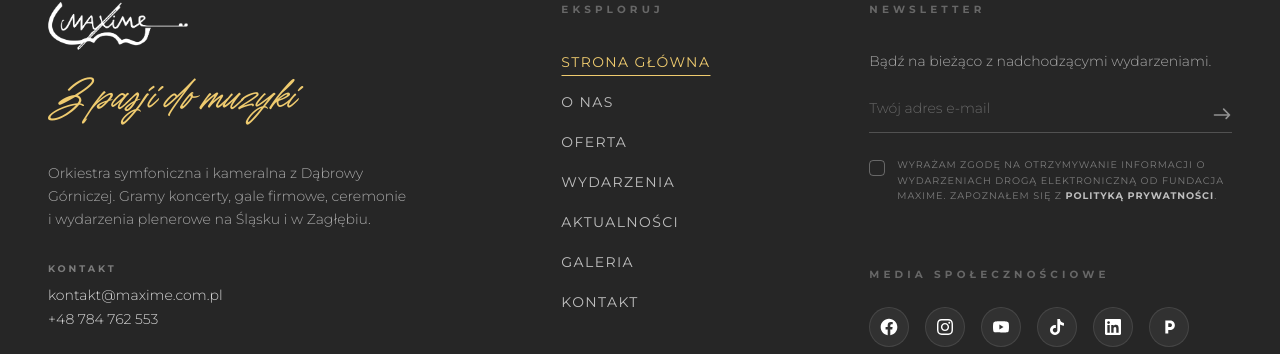
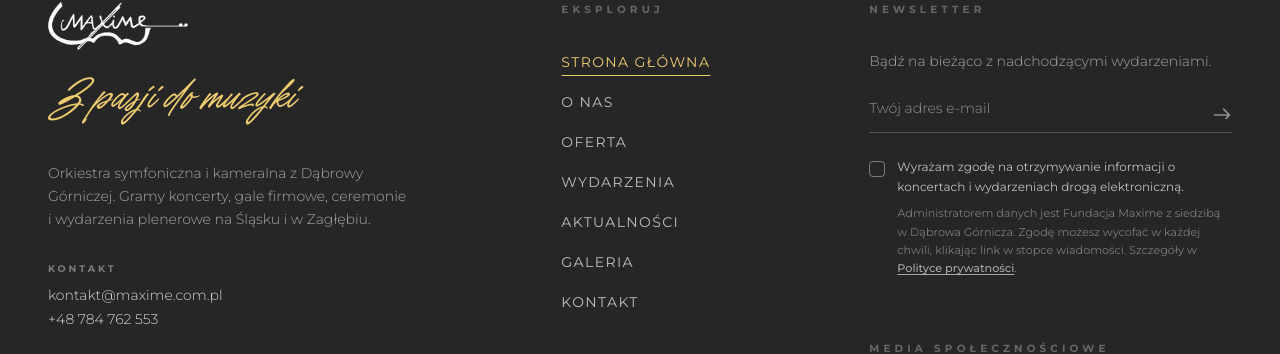
Before and after one commit to FilipWrona06/Strona_Maxime, a Next.js app: page / in a window 1280 px wide. Shown: the part 926-1280 px from the top of the page. Built offline with nearby package versions, Linux system fonts and the light colour scheme; no server answers.

Commit message:
poprawienie newsltterform

```diff
--- a/components/newsletter/NewsletterForm.tsx
+++ b/components/newsletter/NewsletterForm.tsx
@@ -7,12 +7,9 @@
 // Gdy dojdzie integracja, podmieniamy TYLKO wnętrze handleSubmit
 // na wywołanie akcji serwerowej. Reszta zostaje.
 //
-// Zmiany względem wersji wyjściowej:
-//  - <title> w ikonach zamienione na aria-hidden. Tytuł w SVG wewnątrz
-//    przycisku z aria-label powodował podwójny odczyt przez czytnik.
-//  - komunikat sukcesu i błędu w aria-live, żeby był ogłaszany.
-//  - błąd nie znika sam po 3 sekundach; użytkownik czytający wolniej
-//    tracił informację, zanim zdążył ją przeczytać.
+// Przy podpinaniu backendu pamiętać o: honeypocie albo captchy,
+// ograniczeniu liczby zgłoszeń z jednego IP oraz zapisie daty
+// i treści zgody — bez tego nie da się jej później wykazać.
 
 "use client";
 
@@ -33,7 +30,9 @@ export default function NewsletterForm({
   className = "",
 }: NewsletterFormProps) {
   const isDark = variant === "dark";
+  const emailId = useId();
   const checkboxId = useId();
+  const statusId = useId();
 
   const [status, setStatus] = useState<Status>("idle");
   const [message, setMessage] = useState<string | null>(null);
@@ -60,7 +59,6 @@ export default function NewsletterForm({
     return (
       <div className={`w-full ${className}`}>
         <div
-          aria-live="polite"
           className={`animate-fade-in-up flex flex-col items-center justify-center p-4 text-center ${
             isDark ? "text-white" : "text-raisinBlack"
           }`}
@@ -82,10 +80,16 @@ export default function NewsletterForm({
               />
             </svg>
           </div>
-          <p className="font-montserrat max-w-70 text-sm leading-relaxed font-bold">
+          {/* role="status" na elemencie, który pojawia się razem z treścią,
+              bywa pomijany — dlatego komunikat jest dublowany w trwałym
+              regionie poniżej, renderowanym niezależnie od stanu. */}
+          <p className="max-w-70 text-sm leading-relaxed font-bold">
             {message}
           </p>
         </div>
+        <p aria-live="polite" className="sr-only">
+          {message}
+        </p>
       </div>
     );
   }
@@ -96,27 +100,37 @@ export default function NewsletterForm({
         onSubmit={handleSubmit}
         className="group relative flex w-full flex-col"
       >
+        {/* Etykieta ukryta wizualnie zamiast aria-label: przetrwa
+            automatyczne tłumaczenie strony i jest widoczna dla
+            narzędzi, które aria-label pomijają. */}
+        <label htmlFor={emailId} className="sr-only">
+          Adres e-mail
+        </label>
+
         <div className="relative flex w-full items-end">
           <div
-            className={`relative w-full transition-colors duration-500 ${
+            className={`relative w-full transition-colors duration-300 ${
               isDark
                 ? "focus-within:border-arylideYellow border-b border-white/20 pb-3 hover:border-white/50"
                 : "border-raisinBlack/20 hover:border-raisinBlack/50 focus-within:border-raisinBlack border-b-2 pb-4"
             } ${status === "error" ? "border-red-400!" : ""}`}
           >
             <input
+              id={emailId}
               type="email"
               name="email"
               placeholder="Twój adres e-mail"
               autoComplete="email"
               required
               disabled={status === "loading"}
-              aria-label="Adres e-mail"
               aria-invalid={status === "error"}
-              className={`font-montserrat w-full bg-transparent outline-none placeholder:font-light disabled:opacity-50 ${
+              aria-describedby={statusId}
+              // Kontrast podpowiedzi podniesiony z white/30 na white/50 —
+              // poprzedni był poniżej progu czytelności.
+              className={`w-full bg-transparent pr-12 outline-none placeholder:font-light disabled:opacity-50 ${
                 isDark
-                  ? "text-sm font-medium text-white placeholder:text-white/30"
-                  : "text-raisinBlack placeholder:text-raisinBlack/40 text-xl font-bold lg:text-2xl"
+                  ? "text-sm font-medium text-white placeholder:text-white/50"
+                  : "text-raisinBlack placeholder:text-raisinBlack/50 text-xl font-bold lg:text-2xl"
               }`}
             />
           </div>
@@ -125,7 +139,7 @@ export default function NewsletterForm({
             type="submit"
             disabled={status === "loading"}
             aria-label="Zapisz się do newslettera"
-            className={`absolute right-0 flex items-center justify-center transition-all duration-500 disabled:opacity-50 disabled:hover:scale-100 ${
+            className={`absolute right-0 flex items-center justify-center transition-[transform,color,background-color] duration-300 disabled:opacity-50 disabled:hover:scale-100 ${
               isDark
                 ? "hover:text-arylideYellow bottom-2 text-white/50"
                 : "bg-raisinBlack text-arylideYellow hover:bg-oxfordBlue bottom-3 h-12 w-12 rounded-full shadow-xl hover:scale-110 hover:text-white"
@@ -177,22 +191,32 @@ export default function NewsletterForm({
           </button>
         </div>
 
-        {status === "error" && message && (
-          <span
-            aria-live="assertive"
-            className="font-montserrat mt-3 text-[0.65rem] font-bold text-red-400"
-          >
-            {message}
-          </span>
-        )}
+        {/* Region komunikatów istnieje ZAWSZE, nawet pusty. Czytnik ekranu
+            ogłasza zmiany tylko w regionach obecnych w DOM przed zmianą —
+            wstawianie całego elementu razem z treścią bywa przemilczane. */}
+        <p
+          id={statusId}
+          aria-live="polite"
+          className={`mt-3 min-h-[1rem] text-[0.7rem] font-bold ${
+            status === "error" ? "text-red-400" : "sr-only"
+          }`}
+        >
+          {status === "error" ? message : ""}
+        </p>
 
-        {/* Zgoda marketingowa. Checkbox to dopiero pierwszy krok —
-            zapis potwierdza się linkiem z maila (double opt-in),
-            bo samo zaznaczenie pola nie dowodzi zgody. */}
+        {/* ─── Zgoda i klauzula informacyjna ───
+            Wielkość i kontrast mają znaczenie prawne: RODO wymaga zgody
+            w zrozumiałej i łatwo dostępnej formie. Poprzednia wersja
+            używała kapitalików 0.55rem w kolorze white/40, co tego
+            wymogu nie spełniało.
+
+            Checkbox to dopiero pierwszy krok — zapis potwierdza się
+            linkiem z maila (double opt-in), bo samo zaznaczenie pola
+            nie dowodzi zgody. */}
         <div className="mt-6 flex items-start gap-3">
           <label
             htmlFor={checkboxId}
-            className="relative mt-[0.15rem] flex h-4 w-4 shrink-0 cursor-pointer items-center justify-center"
+            className="relative mt-1 flex h-4 w-4 shrink-0 cursor-pointer items-center justify-center"
           >
             <input
               type="checkbox"
@@ -204,10 +228,10 @@ export default function NewsletterForm({
             />
             <span
               aria-hidden="true"
-              className={`h-4 w-4 rounded-sm border transition-all duration-300 ${
+              className={`h-4 w-4 rounded-sm border transition-colors duration-300 ${
                 isDark
-                  ? "peer-checked:border-arylideYellow peer-checked:bg-arylideYellow peer-focus-visible:ring-arylideYellow/50 border-white/30 peer-focus-visible:ring-2"
-                  : "border-raisinBlack/30 peer-checked:border-raisinBlack peer-checked:bg-raisinBlack peer-focus-visible:ring-raisinBlack/50 peer-focus-visible:ring-2"
+                  ? "peer-checked:border-arylideYellow peer-checked:bg-arylideYellow peer-focus-visible:ring-arylideYellow/50 border-white/40 peer-focus-visible:ring-2"
+                  : "border-raisinBlack/40 peer-checked:border-raisinBlack peer-checked:bg-raisinBlack peer-focus-visible:ring-raisinBlack/50 peer-focus-visible:ring-2"
               }`}
             />
             <svg
@@ -229,31 +253,41 @@ export default function NewsletterForm({
             </svg>
           </label>
 
-          <div
-            className={`font-montserrat text-left text-[0.55rem] leading-[1.6] tracking-widest uppercase sm:text-[0.6rem] ${
-              isDark ? "text-white/40" : "text-raisinBlack/50"
-            }`}
-          >
+          <div className="flex flex-col gap-2 text-left">
             <label
               htmlFor={checkboxId}
-              className={`cursor-pointer transition-colors ${
-                isDark ? "hover:text-white/60" : "hover:text-raisinBlack/70"
+              className={`cursor-pointer text-xs leading-relaxed transition-colors ${
+                isDark
+                  ? "text-white/70 hover:text-white"
+                  : "text-raisinBlack/70 hover:text-raisinBlack"
               }`}
             >
-              Wyrażam zgodę na otrzymywanie informacji o wydarzeniach drogą
-              elektroniczną od {site.legalName}. Zapoznałem się z{" "}
+              Wyrażam zgodę na otrzymywanie informacji o koncertach i
+              wydarzeniach drogą elektroniczną.
             </label>
-            <Link
-              href="/polityka-prywatnosci"
-              className={`font-bold transition-colors ${
-                isDark
-                  ? "hover:text-arylideYellow text-white/70"
-                  : "text-raisinBlack hover:text-oxfordBlue"
+
+            {/* Klauzula informacyjna. Wcześniej jej nie było — była sama
+                zgoda, bez administratora i bez prawa do wycofania. */}
+            <p
+              className={`text-[0.7rem] leading-relaxed ${
+                isDark ? "text-white/40" : "text-raisinBlack/50"
               }`}
             >
-              Polityką Prywatności
-            </Link>
-            .
+              Administratorem danych jest {site.legalName} z siedzibą w{" "}
+              {site.address.city}. Zgodę możesz wycofać w każdej chwili,
+              klikając link w stopce wiadomości. Szczegóły w{" "}
+              <Link
+                href="/polityka-prywatnosci"
+                className={`font-medium underline underline-offset-2 transition-colors ${
+                  isDark
+                    ? "hover:text-arylideYellow text-white/60"
+                    : "text-raisinBlack/70 hover:text-oxfordBlue"
+                }`}
+              >
+                Polityce prywatności
+              </Link>
+              .
+            </p>
           </div>
         </div>
       </form>
```
